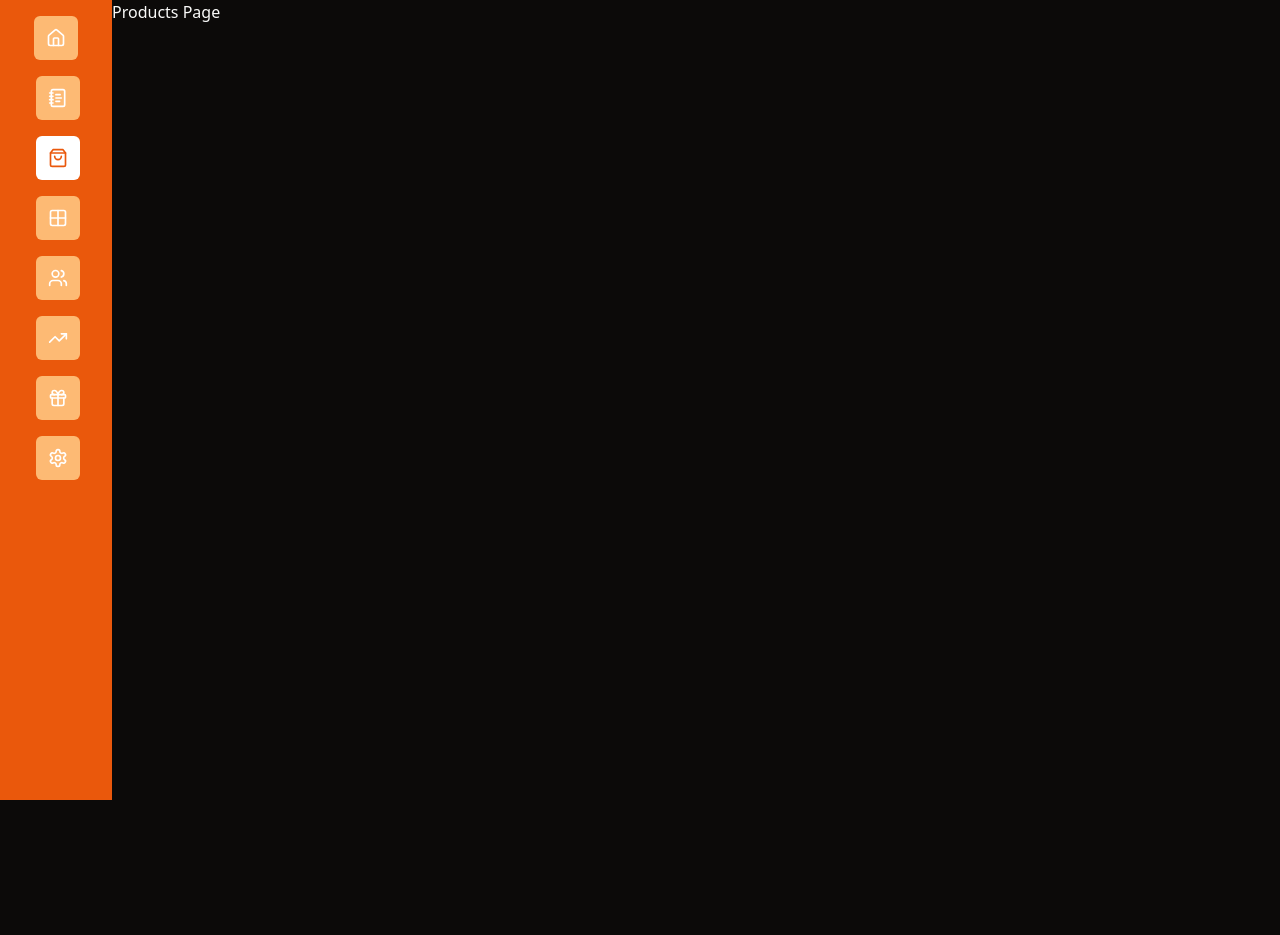
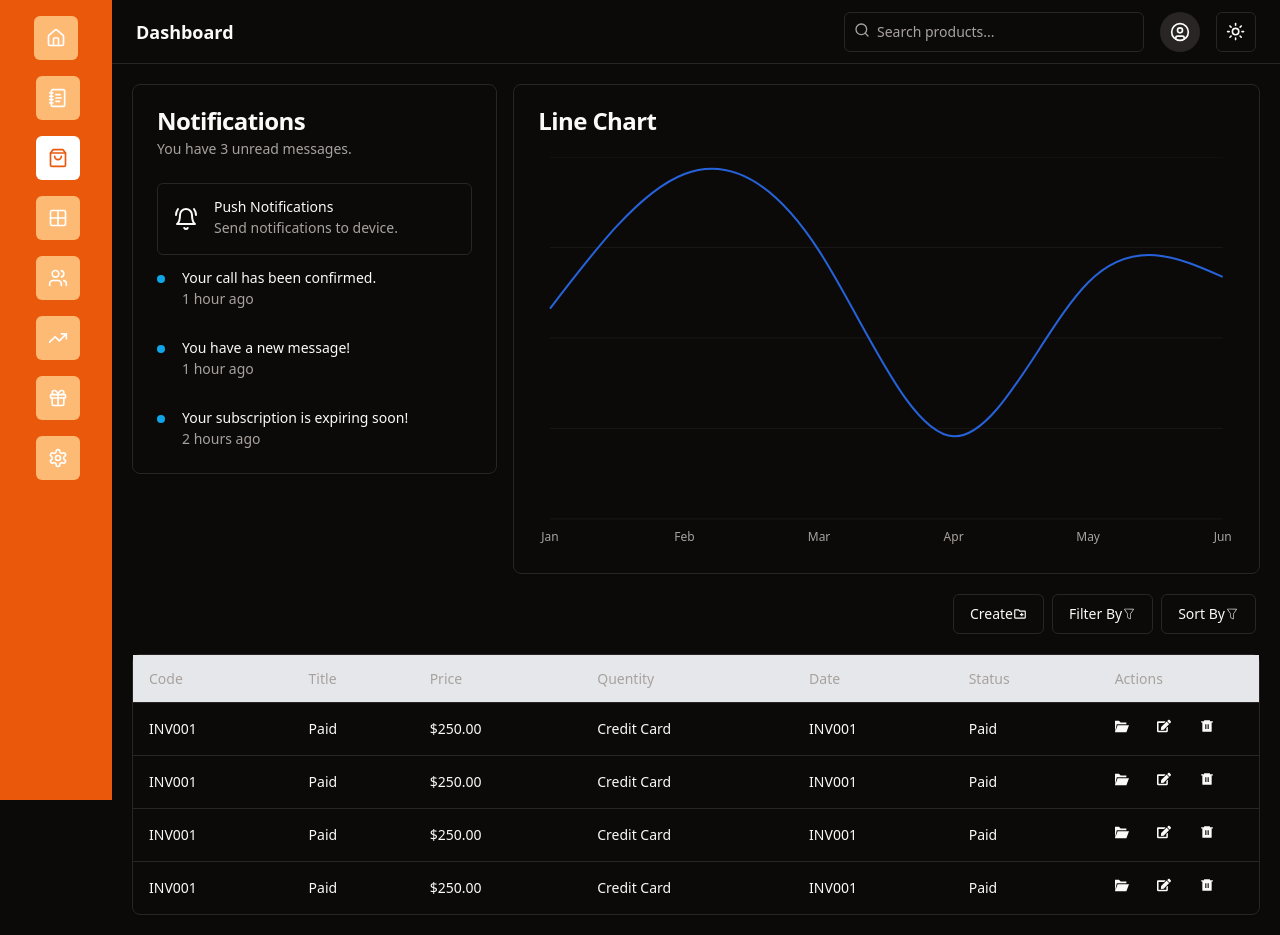
Before and after one commit to AlyaaRushdy/ecommerce-dashboard-react, a React (Vite) app: page /products in a window 1280 px wide. Before the commit the page ends 800 px from the top, so only its background shows below. Built offline with nearby package versions, Linux system fonts and the light colour scheme.

Commit message:
add products page

```diff
--- a/package.json
+++ b/package.json
@@ -14,6 +14,7 @@
     "@radix-ui/react-avatar": "^1.1.1",
     "@radix-ui/react-dialog": "^1.1.2",
     "@radix-ui/react-dropdown-menu": "^2.1.2",
+    "@radix-ui/react-label": "^2.1.0",
     "@radix-ui/react-navigation-menu": "^1.2.1",
     "@radix-ui/react-scroll-area": "^1.2.0",
     "@radix-ui/react-slot": "^1.1.0",
@@ -25,6 +26,7 @@
     "radix-ui": "^1.0.1",
     "react": "^18.3.1",
     "react-dom": "^18.3.1",
+    "react-icons": "^5.3.0",
     "react-redux": "^9.1.2",
     "react-router-dom": "^6.26.2",
     "recharts": "^2.12.7",
--- /dev/null
+++ b/src/components/ui/label.jsx
@@ -0,0 +1,16 @@
+import * as React from "react"
+import * as LabelPrimitive from "@radix-ui/react-label"
+import { cva } from "class-variance-authority";
+
+import { cn } from "@/lib/utils"
+
+const labelVariants = cva(
+  "text-sm font-medium leading-none peer-disabled:cursor-not-allowed peer-disabled:opacity-70"
+)
+
+const Label = React.forwardRef(({ className, ...props }, ref) => (
+  <LabelPrimitive.Root ref={ref} className={cn(labelVariants(), className)} {...props} />
+))
+Label.displayName = LabelPrimitive.Root.displayName
+
+export { Label }
--- a/src/pages/Products.jsx
+++ b/src/pages/Products.jsx
@@ -1,9 +1,267 @@
-function Products() {
-  return (
-    <>
-      <h1>Products Page</h1>
-    </>
-  );
+"use client";
+
+import { CartesianGrid, Line, LineChart, XAxis } from "recharts";
+import {
+	Card,
+	CardContent,
+	CardHeader,
+	CardTitle,
+	CardDescription,
+} from "@/components/ui/card";
+import {
+	ChartContainer,
+	ChartTooltip,
+	ChartTooltipContent,
+} from "@/components/ui/chart";
+import Header from "../components/Header";
+import { BellRing } from "lucide-react";
+import {
+	Table,
+	TableBody,
+	TableCell,
+	TableHead,
+	TableHeader,
+	TableRow,
+} from "@/components/ui/table";
+import { Button } from "@/components/ui/button";
+import { CiFilter } from "react-icons/ci";
+import { FaEdit } from "react-icons/fa";
+import { RiDeleteBin6Fill } from "react-icons/ri";
+import { ImFolderOpen } from "react-icons/im";
+import { MdOutlineCreateNewFolder } from "react-icons/md";
+import { Link } from "react-router-dom";
+
+export default function CardWithForm() {
+	const notifications = [
+		{
+			title: "Your call has been confirmed.",
+			description: "1 hour ago",
+		},
+		{
+			title: "You have a new message!",
+			description: "1 hour ago",
+		},
+		{
+			title: "Your subscription is expiring soon!",
+			description: "2 hours ago",
+		},
+	];
+
+	const chartData = [
+		{ month: "January", desktop: 186 },
+		{ month: "February", desktop: 305 },
+		{ month: "March", desktop: 237 },
+		{ month: "April", desktop: 73 },
+		{ month: "May", desktop: 209 },
+		{ month: "June", desktop: 214 },
+	];
+
+	const chartConfig = {
+		desktop: {
+			label: "Desktop",
+			color: "hsl(var(--chart-1))",
+		},
+	};
+	return (
+		<main>
+			<section className="header">
+				<Header />
+			</section>
+			{/* start card */}
+			<section className="row m-5 grid grid-cols-12 gap-4">
+				<div className="card md:col-span-4 lg:col-span-4 col-span-12 ">
+					<Card>
+						<CardHeader>
+							<CardTitle>Notifications</CardTitle>
+							<CardDescription>You have 3 unread messages.</CardDescription>
+						</CardHeader>
+						<CardContent className="grid gap-4">
+							<div className=" flex items-center space-x-4 rounded-md border p-4">
+								<BellRing />
+								<div className="flex-1 space-y-1">
+									<p className="text-sm font-medium leading-none">
+										Push Notifications
+									</p>
+									<p className="text-sm text-muted-foreground">
+										Send notifications to device.
+									</p>
+								</div>
+							</div>
+							<div>
+								{notifications.map((notification, index) => (
+									<div
+										key={index}
+										className="mb-4 grid grid-cols-[25px_1fr] items-start pb-4 last:mb-0 last:pb-0"
+									>
+										<span className="flex h-2 w-2 translate-y-1 rounded-full bg-sky-500" />
+										<div className="space-y-1">
+											<p className="text-sm font-medium leading-none">
+												{notification.title}
+											</p>
+											<p className="text-sm text-muted-foreground">
+												{notification.description}
+											</p>
+										</div>
+									</div>
+								))}
+							</div>
+						</CardContent>
+					</Card>
+				</div>
+				{/* start chart */}
+				<section className="chart md:col-span-8 lg:col-span-8 col-span-12">
+					<Card>
+						<CardHeader>
+							<CardTitle>Line Chart</CardTitle>
+						</CardHeader>
+						<CardContent>
+							<ChartContainer config={chartConfig}>
+								<LineChart
+									accessibilityLayer
+									data={chartData}
+									margin={{
+										left: 12,
+										right: 12,
+									}}
+								>
+									<CartesianGrid vertical={false} />
+									<XAxis
+										dataKey="month"
+										tickLine={false}
+										axisLine={false}
+										tickMargin={8}
+										tickFormatter={(value) => value.slice(0, 3)}
+									/>
+									<ChartTooltip
+										cursor={false}
+										content={<ChartTooltipContent hideLabel />}
+									/>
+									<Line
+										dataKey="desktop"
+										type="natural"
+										stroke="var(--color-desktop)"
+										strokeWidth={2}
+										dot={false}
+									/>
+								</LineChart>
+							</ChartContainer>
+						</CardContent>
+					</Card>
+				</section>
+			</section>
+			{/* start table */}
+			<section className="row flex justify-end m-5">
+				<div className="mx-1">
+					<Button variant="outline">
+						Create <MdOutlineCreateNewFolder />
+					</Button>
+				</div>
+				<div className="mx-1">
+					<Button variant="outline">
+						Filter By <CiFilter />
+					</Button>
+				</div>
+				<div className="mx-1">
+					<Button variant="outline">
+						Sort By <CiFilter />
+					</Button>
+				</div>
+			</section>
+			<section className="table m-5 grid grid-cols-1">
+				<Card className="w-full">
+					<Table>
+						<TableHeader className="bg-gray-200">
+							<TableRow>
+								<TableHead>Code</TableHead>
+								<TableHead>Title</TableHead>
+								<TableHead>Price</TableHead>
+								<TableHead>Quentity</TableHead>
+								<TableHead>Date</TableHead>
+								<TableHead>Status</TableHead>
+								<TableHead>Actions</TableHead>
+							</TableRow>
+						</TableHeader>
+						<TableBody>
+							<TableRow>
+								<TableCell>INV001</TableCell>
+								<TableCell>Paid</TableCell>
+								<TableCell>$250.00</TableCell>
+								<TableCell>Credit Card</TableCell>
+								<TableCell>INV001</TableCell>
+								<TableCell>Paid</TableCell>
+								<TableCell className="grid grid-cols-3">
+									<Link to="#">
+										<ImFolderOpen />
+									</Link>
+									<Link to="#">
+										<FaEdit />
+									</Link>
+									<Link to="#">
+										<RiDeleteBin6Fill />
+									</Link>
+								</TableCell>
+							</TableRow>
+							<TableRow>
+								<TableCell>INV001</TableCell>
+								<TableCell>Paid</TableCell>
+								<TableCell>$250.00</TableCell>
+								<TableCell>Credit Card</TableCell>
+								<TableCell>INV001</TableCell>
+								<TableCell>Paid</TableCell>
+								<TableCell className="grid grid-cols-3">
+									<Link to="#">
+										<ImFolderOpen />
+									</Link>
+									<Link to="#">
+										<FaEdit />
+									</Link>
+									<Link to="#">
+										<RiDeleteBin6Fill />
+									</Link>
+								</TableCell>
+							</TableRow>
+							<TableRow>
+								<TableCell>INV001</TableCell>
+								<TableCell>Paid</TableCell>
+								<TableCell>$250.00</TableCell>
+								<TableCell>Credit Card</TableCell>
+								<TableCell>INV001</TableCell>
+								<TableCell>Paid</TableCell>
+								<TableCell className="grid grid-cols-3">
+									<Link to="#">
+										<ImFolderOpen />
+									</Link>
+									<Link to="#">
+										<FaEdit />
+									</Link>
+									<Link to="#">
+										<RiDeleteBin6Fill />
+									</Link>
+								</TableCell>
+							</TableRow>
+							<TableRow>
+								<TableCell>INV001</TableCell>
+								<TableCell>Paid</TableCell>
+								<TableCell>$250.00</TableCell>
+								<TableCell>Credit Card</TableCell>
+								<TableCell>INV001</TableCell>
+								<TableCell>Paid</TableCell>
+								<TableCell className="grid grid-cols-3">
+									<Link to="#">
+										<ImFolderOpen />
+									</Link>
+									<Link to="#">
+										<FaEdit />
+									</Link>
+									<Link to="#">
+										<RiDeleteBin6Fill />
+									</Link>
+								</TableCell>
+							</TableRow>
+						</TableBody>
+					</Table>
+				</Card>
+			</section>
+		</main>
+	);
 }
-
-export default Products;
```
Also changed, not shown: 1 other file (tests, documents, lock files or other folders).
